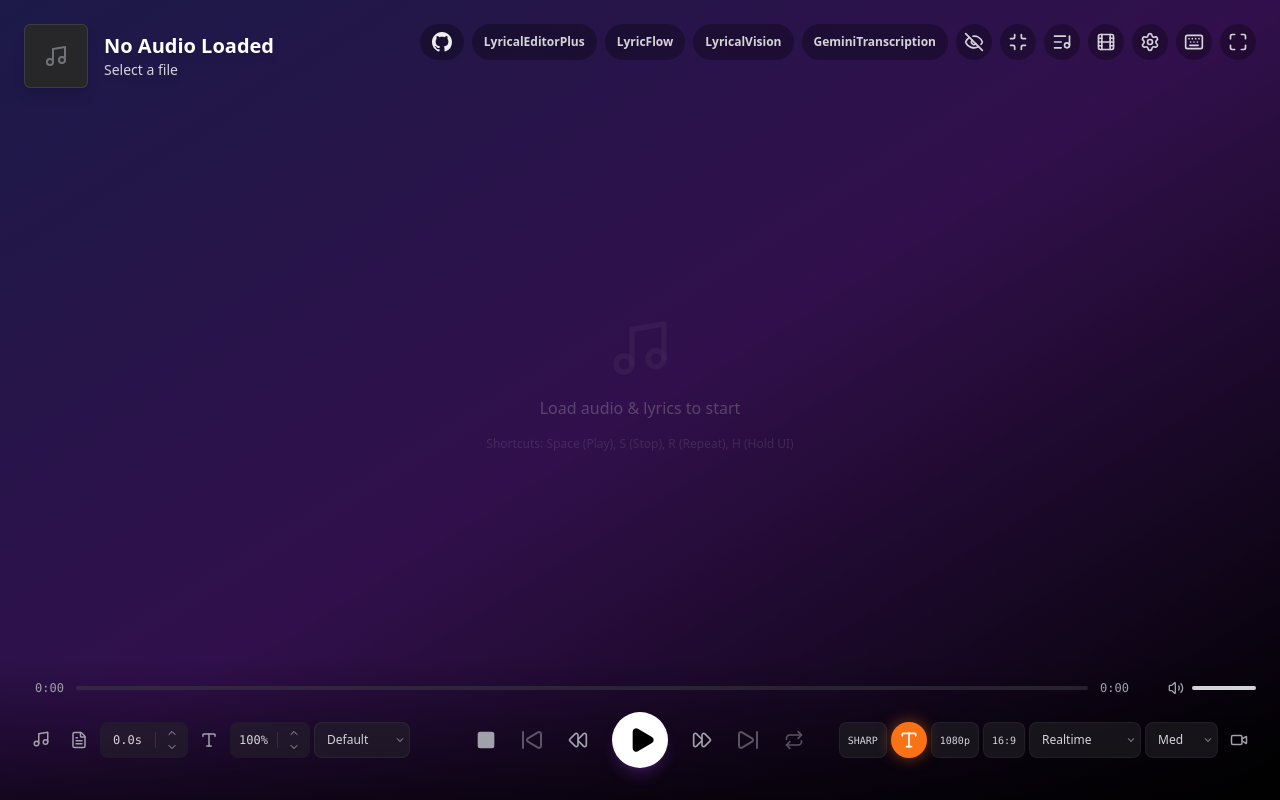
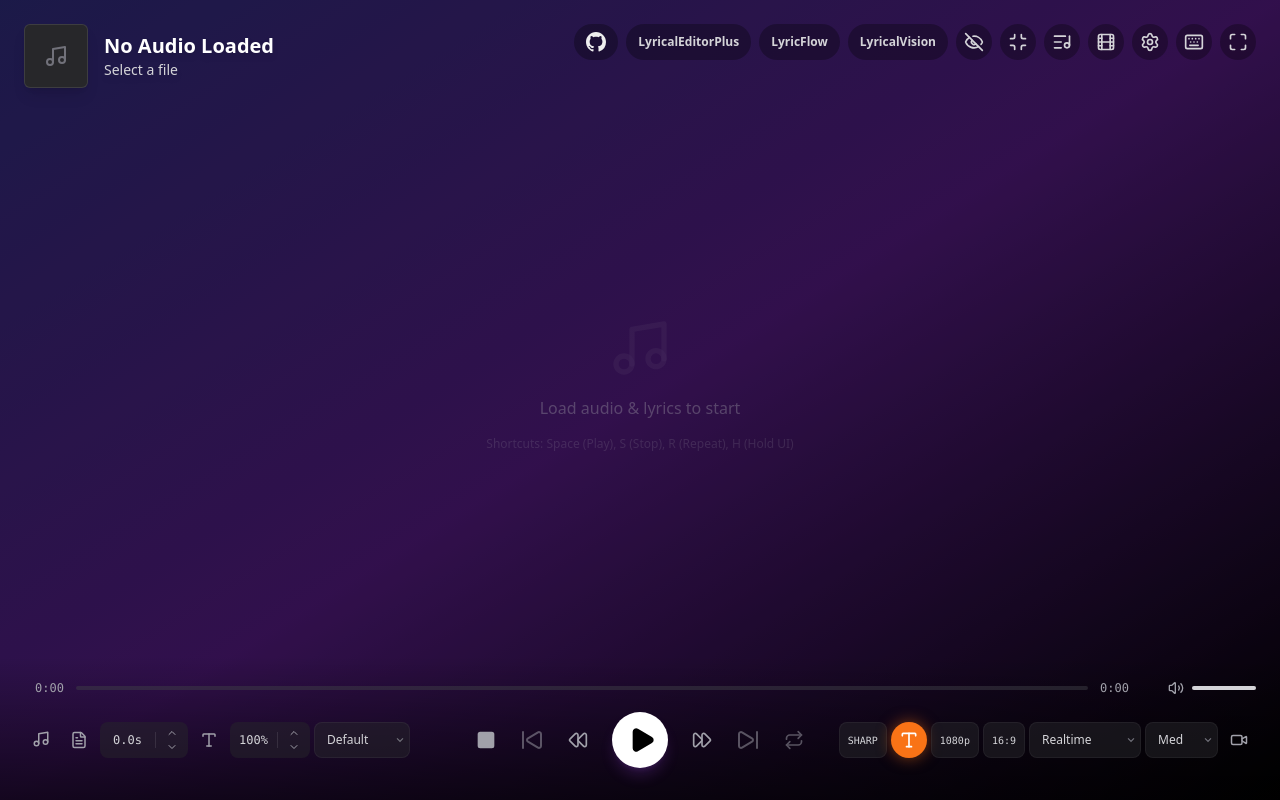
Before and after one commit to dotslashgabut/immersive-audio-player-lyric-video-maker, a React (Vite) app: page / in a window 1280 px wide. Built offline with nearby package versions, Linux system fonts and the light colour scheme; a web font is replaced by a local one.

Commit message:
Update App.tsx

```diff
--- a/App.tsx
+++ b/App.tsx
@@ -2590,15 +2590,6 @@ function App() {
                 className="px-3 py-2 rounded-full transition-colors bg-black/30 text-zinc-300 hover:bg-white/10 text-xs font-bold flex items-center"
               >
                 LyricalVision
-              </a>
-              <a
-                href="https://ai.studio/apps/drive/1IQUhhLIAJ_dYYbcOLni-x8LLk7Py4SSX?fullscreenApplet=true"
-                target="_blank"
-                rel="noopener noreferrer"
-                title="GeminiTranscription - Transcribe, Translate, and Compare Models"
-                className="px-3 py-2 rounded-full transition-colors bg-black/30 text-zinc-300 hover:bg-white/10 text-xs font-bold flex items-center"
-              >
-                GeminiTranscription
               </a>
               <button
                 onClick={() => setBypassAutoHide(!bypassAutoHide)}
@@ -3444,7 +3435,7 @@ function App() {
             </div>
           ) : (
             <div className="text-center text-zinc-400/50 select-none pointer-events-none">
-              {!activeSlide && preset !== 'none' && (
+              {!activeSlide && !audioSrc && playlist.length === 0 && preset !== 'none' && (
                 <div className="flex flex-col items-center gap-4 animate-pulse">
                   <Music size={64} className="opacity-20" />
                   <p>Load audio & lyrics to start</p>
```
